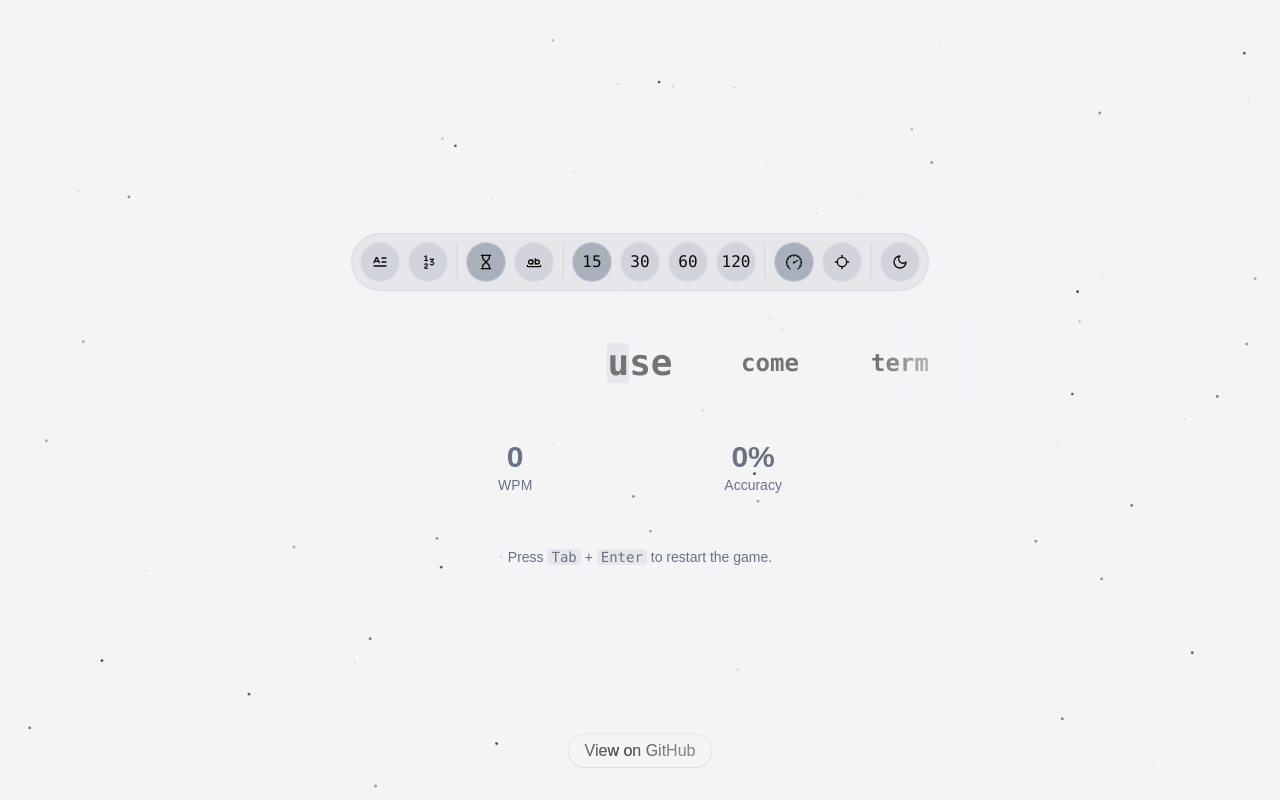
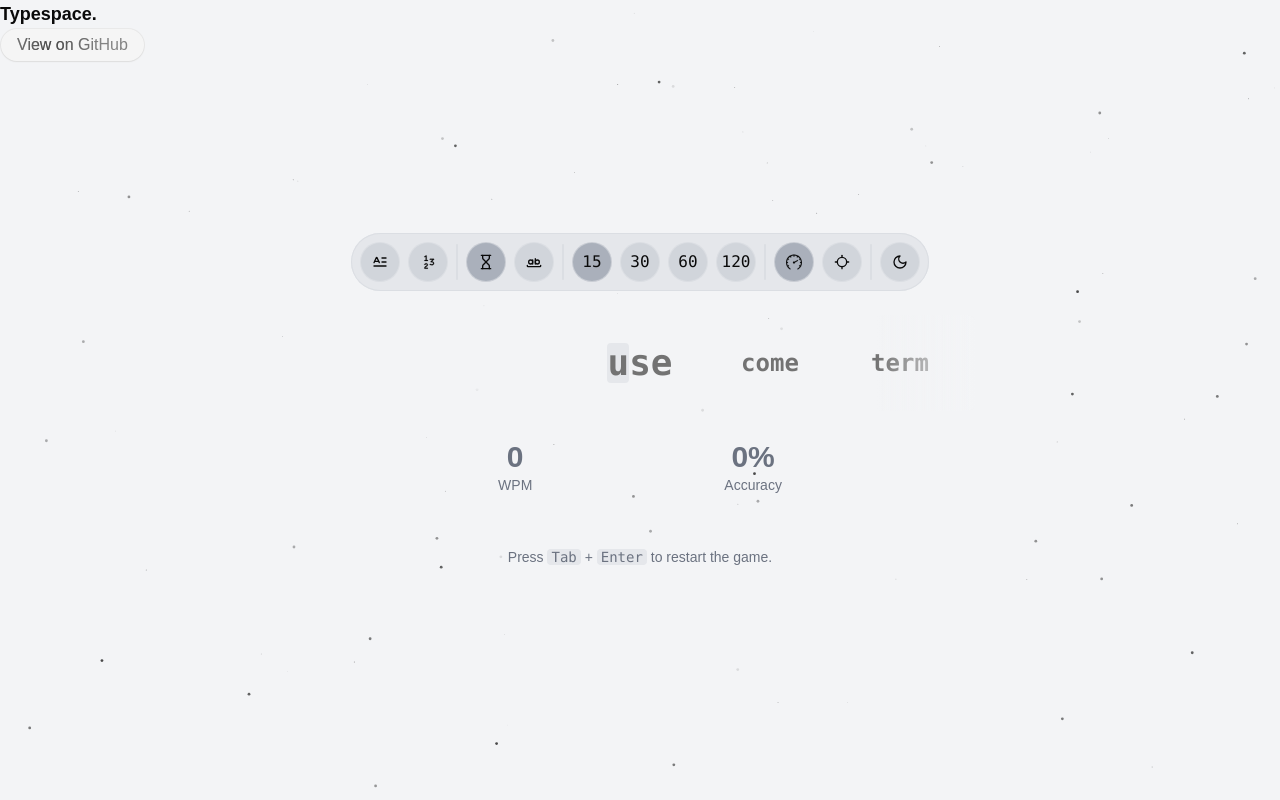
Before and after one commit to basith-ahmed/typespace, a Next.js app: page / in a window 1280 px wide. Built offline with nearby package versions, Linux system fonts and the light colour scheme.

Commit message:
feat: updated layout

```diff
--- a/app/page.tsx
+++ b/app/page.tsx
@@ -334,6 +334,12 @@ export default function ImprovedTypingSpeedTester() {
         darkMode ? "dark bg-[#323437]" : "bg-gray-100"
       } h-screen flex flex-col relative`}
     >
+      {startTime === 0 && (
+        <div className="absolute top-0 w-full">
+          <h2 className="text-lg font-semibold">Typespace.</h2>
+          <GitHubLink />
+        </div>
+      )}
       <Particles
         className="absolute inset-0"
         quantity={100}
@@ -486,7 +492,11 @@ export default function ImprovedTypingSpeedTester() {
                 )}
 
                 {showPerformance && (
-                  <PerformanceDisplay wpm={wpm} accuracy={accuracy} darkMode={darkMode} />
+                  <PerformanceDisplay
+                    wpm={wpm}
+                    accuracy={accuracy}
+                    darkMode={darkMode}
+                  />
                 )}
               </div>
             </motion.div>
@@ -508,8 +518,6 @@ export default function ImprovedTypingSpeedTester() {
           to restart the game.
         </footer>
       </div>
-
-      {startTime === 0 && <GitHubLink />}
     </div>
   );
 }
--- a/components/GitHubLink.tsx
+++ b/components/GitHubLink.tsx
@@ -5,7 +5,7 @@ import AnimatedShinyText from "@/components/ui/animated-shiny-text";
 
 const GitHubLink: React.FC = () => {
   return (
-    <div className="absolute bottom-0 w-full flex justify-center pb-8 cursor-pointer z-10">
+    <div className="absolute flex justify-center pb-8 cursor-pointer z-10">
       <a
         className="group rounded-full border border-black/5 dark:border-white/5 bg-neutral-100 dark:bg-[#2c2e31] text-base text-white transition-all ease-in hover:cursor-pointer hover:bg-neutral-200 dark:hover:bg-neu[#2C2E31]"
         href="https://github.com/basith-ahmed/type-racer"
--- a/package.json
+++ b/package.json
@@ -33,5 +33,6 @@
     "postcss": "^8",
     "tailwindcss": "^3.4.1",
     "typescript": "^5"
-  }
+  },
+  "packageManager": "pnpm@10.6.2+sha512.47870716bea1572b53df34ad8647b42962bc790ce2bf4562ba0f643237d7302a3d6a8ecef9e4bdfc01d23af1969aa90485d4cebb0b9638fa5ef1daef656f6c1b"
 }
```
